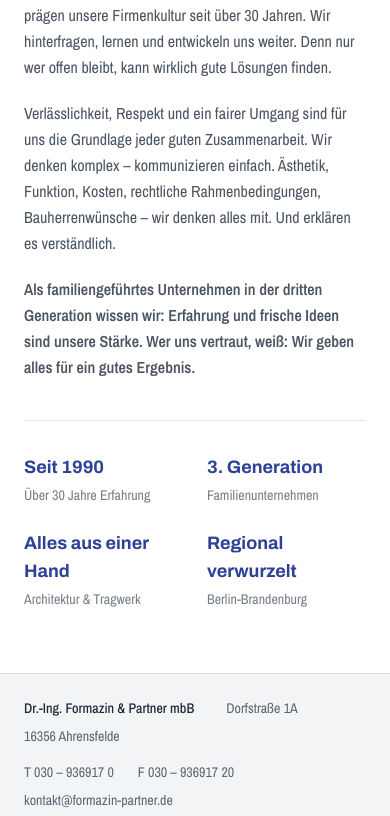
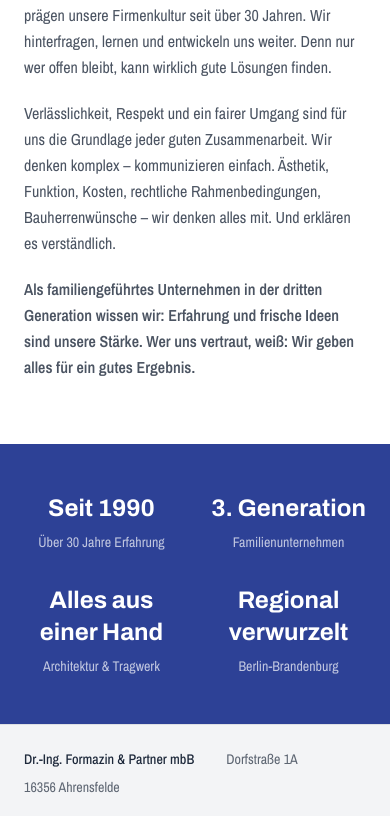
Before and after one commit to deniskaliberda/formazin, a Next.js app: page /ueber-uns in a window 390 px wide. Shown: the part 1164-1980 px from the top of the page. Built offline with nearby package versions, Linux system fonts and the light colour scheme.

Commit message:
feat: Über-uns Layout verbessern — symmetrisches Grid + blaues Trust-Banner
- Foto und Text jetzt 50/50 symmetrisch (war 5fr/6fr)
- Trust Section als eigenes blaues Banner unter dem Text
- 4 Spalten auf Desktop, 2 auf Mobile

Co-Authored-By: Claude Opus 4.6 (1M context) <noreply@anthropic.com>

```diff
--- a/src/app/ueber-uns/page.tsx
+++ b/src/app/ueber-uns/page.tsx
@@ -7,23 +7,23 @@ export default function UeberUnsPage() {
     <>
       <Navigation />
 
-      {/* Über uns — Bild + Text nebeneinander */}
+      {/* Über uns — Bild + Text symmetrisch nebeneinander */}
       <section className="bg-white pt-24 pb-16 md:pt-28 md:pb-20 lg:pt-32 lg:pb-24">
         <div className="mx-auto max-w-screen-2xl px-6 md:px-12 lg:px-16 xl:px-20">
-          <div className="grid grid-cols-1 gap-12 lg:grid-cols-[5fr_6fr] lg:items-center lg:gap-16 xl:gap-20">
-            {/* Links: Hochformat-Bild */}
-            <div className="relative aspect-[2001/2132] max-h-[75vh] overflow-hidden rounded-[2px]">
+          <div className="grid grid-cols-1 gap-12 lg:grid-cols-2 lg:items-center lg:gap-16 xl:gap-20">
+            {/* Links: Teamfoto */}
+            <div className="relative aspect-[2001/2132] overflow-hidden rounded-[2px]">
               <Image
                 src="/images/team-hochformat.jpg"
                 alt="Team von Dr.-Ing. Formazin & Partner"
                 fill
                 className="object-cover"
-                sizes="(max-width: 1024px) 100vw, 45vw"
+                sizes="(max-width: 1024px) 100vw, 50vw"
                 priority
               />
             </div>
 
-            {/* Rechts: Text + Key Features */}
+            {/* Rechts: Text */}
             <div className="flex flex-col justify-center">
               <h1 className="font-heading text-3xl font-bold text-[#2d4196] md:text-4xl lg:text-5xl">
                 Seit 1990. Für Menschen.
@@ -66,42 +66,46 @@ export default function UeberUnsPage() {
                   Wir geben alles für ein gutes Ergebnis.
                 </p>
               </div>
+            </div>
+          </div>
+        </div>
+      </section>
 
-              {/* Key Features — integriert */}
-              <div className="mt-10 grid grid-cols-2 gap-6 border-t border-[#1e293b]/10 pt-8">
-                <div>
-                  <p className="font-heading text-lg font-bold text-[#2d4196] md:text-xl">
+      {/* Trust Section — blaues Banner */}
+      <section className="bg-[#2d4196] py-12 md:py-16">
+        <div className="mx-auto max-w-screen-2xl px-6 md:px-12 lg:px-16 xl:px-20">
+          <div className="grid grid-cols-2 gap-8 md:grid-cols-4 md:gap-12">
+            <div className="text-center">
+              <p className="font-heading text-2xl font-bold text-white md:text-3xl">
                 Seit 1990
               </p>
-                  <p className="mt-1 font-sans text-sm text-[#1e293b]/60">
+              <p className="mt-2 font-sans text-sm text-white/70">
                 Über 30 Jahre Erfahrung
               </p>
             </div>
-                <div>
-                  <p className="font-heading text-lg font-bold text-[#2d4196] md:text-xl">
+            <div className="text-center">
+              <p className="font-heading text-2xl font-bold text-white md:text-3xl">
                 3. Generation
               </p>
-                  <p className="mt-1 font-sans text-sm text-[#1e293b]/60">
+              <p className="mt-2 font-sans text-sm text-white/70">
                 Familienunternehmen
               </p>
             </div>
-                <div>
-                  <p className="font-heading text-lg font-bold text-[#2d4196] md:text-xl">
+            <div className="text-center">
+              <p className="font-heading text-2xl font-bold text-white md:text-3xl">
                 Alles aus einer Hand
               </p>
-                  <p className="mt-1 font-sans text-sm text-[#1e293b]/60">
+              <p className="mt-2 font-sans text-sm text-white/70">
                 Architektur & Tragwerk
               </p>
             </div>
-                <div>
-                  <p className="font-heading text-lg font-bold text-[#2d4196] md:text-xl">
+            <div className="text-center">
+              <p className="font-heading text-2xl font-bold text-white md:text-3xl">
                 Regional verwurzelt
               </p>
-                  <p className="mt-1 font-sans text-sm text-[#1e293b]/60">
+              <p className="mt-2 font-sans text-sm text-white/70">
                 Berlin-Brandenburg
               </p>
-                </div>
-              </div>
             </div>
           </div>
         </div>
```
Lines whose indentation alone changed are shown as unchanged.
